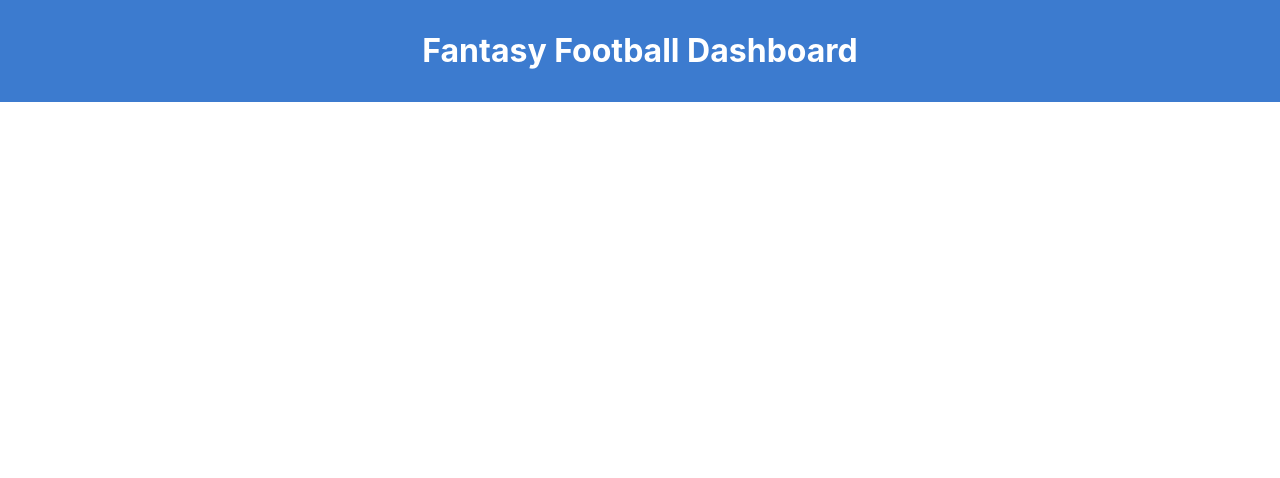
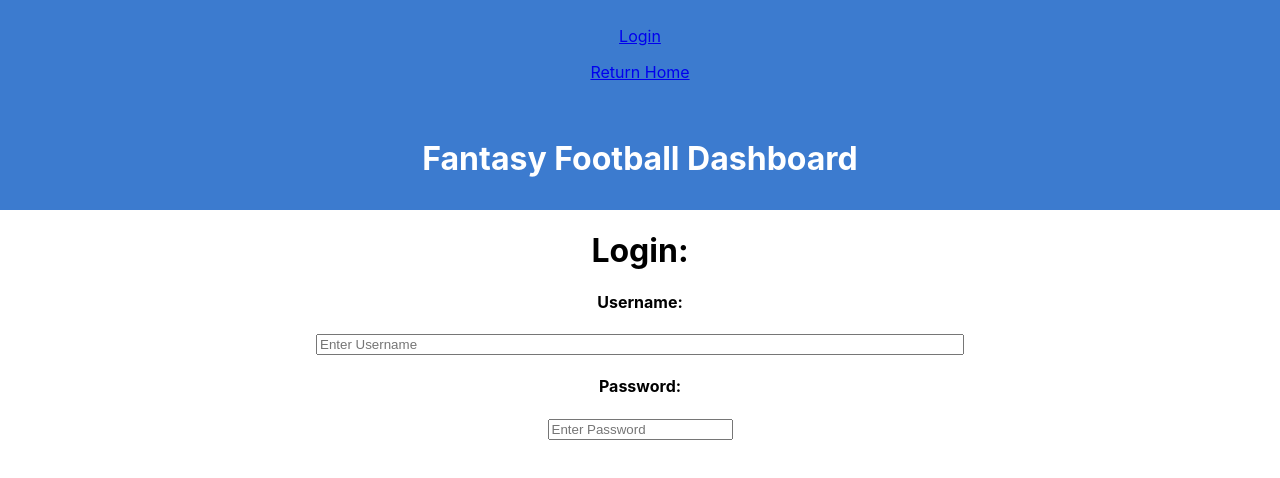
Before and after one commit to joeyjpowers/fantasy_football_fullstack, a React (Create React App) app in the folder fantasy_football_dashboard/: page /login in a window 1280 px wide. Shown: the top 478 px of the page. Built offline with nearby package versions, Linux system fonts and the light colour scheme.

Commit message:
added login page

```diff
--- a/fantasy_football_dashboard/src/App.js
+++ b/fantasy_football_dashboard/src/App.js
@@ -2,8 +2,10 @@ import React, { Component } from 'react';
 import Teams from './components/Teams';
 import './App.css';
 import Header from './components/layout/Header';
+import LoginReturn from './components/layout/LoginReturn';
 import { BrowserRouter, Route } from 'react-router-dom';
 import TeamView from './components/pages/TeamView';
+import Login from './components/pages/Login'
 
 class App extends Component {
 
@@ -12,12 +14,13 @@ class App extends Component {
   render() {
     return (
       <div className="App">
+        <LoginReturn />
         <Header />
         <BrowserRouter>
           <Route path="/" exact component={ Teams } />
           <Route path="/team" exact component={ TeamView } />
+          <Route path="/login" exact component={ Login } />
         </BrowserRouter>
-
       </div>
     );
   }
--- a/fantasy_football_dashboard/src/components/layout/Header.js
+++ b/fantasy_football_dashboard/src/components/layout/Header.js
@@ -1,9 +1,12 @@
 import React from 'react'
+import { BrowserRouter, Route, Link } from 'react-router-dom';
+import Login from '../pages/Login';
 
 function Header() {
     return (
         <div>
             <header style={headerStyle}>
+
                 <h1>Fantasy Football Dashboard</h1>
             </header>
         </div>
@@ -17,5 +20,10 @@ const headerStyle = {
     padding: '10px'
 }
 
+const loginStyle = {
+    textAlign: 'right',
+    padingRight: '50px'
+}
+
 
 export default Header;
--- /dev/null
+++ b/fantasy_football_dashboard/src/components/layout/LoginReturn.js
@@ -0,0 +1,30 @@
+import React from 'react'
+import { BrowserRouter, Router, Link } from 'react-router-dom';
+
+function LoginReturn() {
+    return (
+        <div>
+            <div style = { headerStyle }>
+                <React.Fragment>
+                        <BrowserRouter>
+                            <Link to="/login">
+                                <p>Login</p>
+                            </Link>
+                            <Link to="/">
+                                <p>Return Home</p>
+                            </Link>
+                        </BrowserRouter>
+                    </React.Fragment>
+            </div>
+        </div>
+    )
+}
+
+const headerStyle = {
+    background: '#3c7bcf',
+    color: '#fff',
+    textAlign: 'center',
+    padding: '10px'
+}
+
+export default LoginReturn;
--- /dev/null
+++ b/fantasy_football_dashboard/src/components/pages/Login.js
@@ -0,0 +1,26 @@
+import React, { Component } from 'react'
+
+export default class Login extends Component {
+    render() {
+        return (
+            <div style={ loginStyle }>
+                <h1>Login:</h1>
+                <form>
+                    <label>
+                        <h4>Username: </h4>
+                        <input type="text" placeholder="Enter Username" name="username" style={{ width:'50%' }} required />
+                    </label>
+                    <label>
+                        <h4>Password: </h4>
+                        <input type="password" placeholder="Enter Password" name="password" required />
+                    </label>
+                </form>
+
+            </div>
+        )
+    }
+}
+
+const loginStyle={
+    textAlign: 'center'
+}
--- a/fantasy_football_dashboard/src/components/pages/TeamView.js
+++ b/fantasy_football_dashboard/src/components/pages/TeamView.js
@@ -15,9 +15,6 @@ class TeamView extends Component{
       return (
         <div className="App">
           <Roster roster={this.state.team}/>
-          <Link to="/">
-            <p>Return to Home</p>
-          </Link>
         </div>
       )
     }
```
